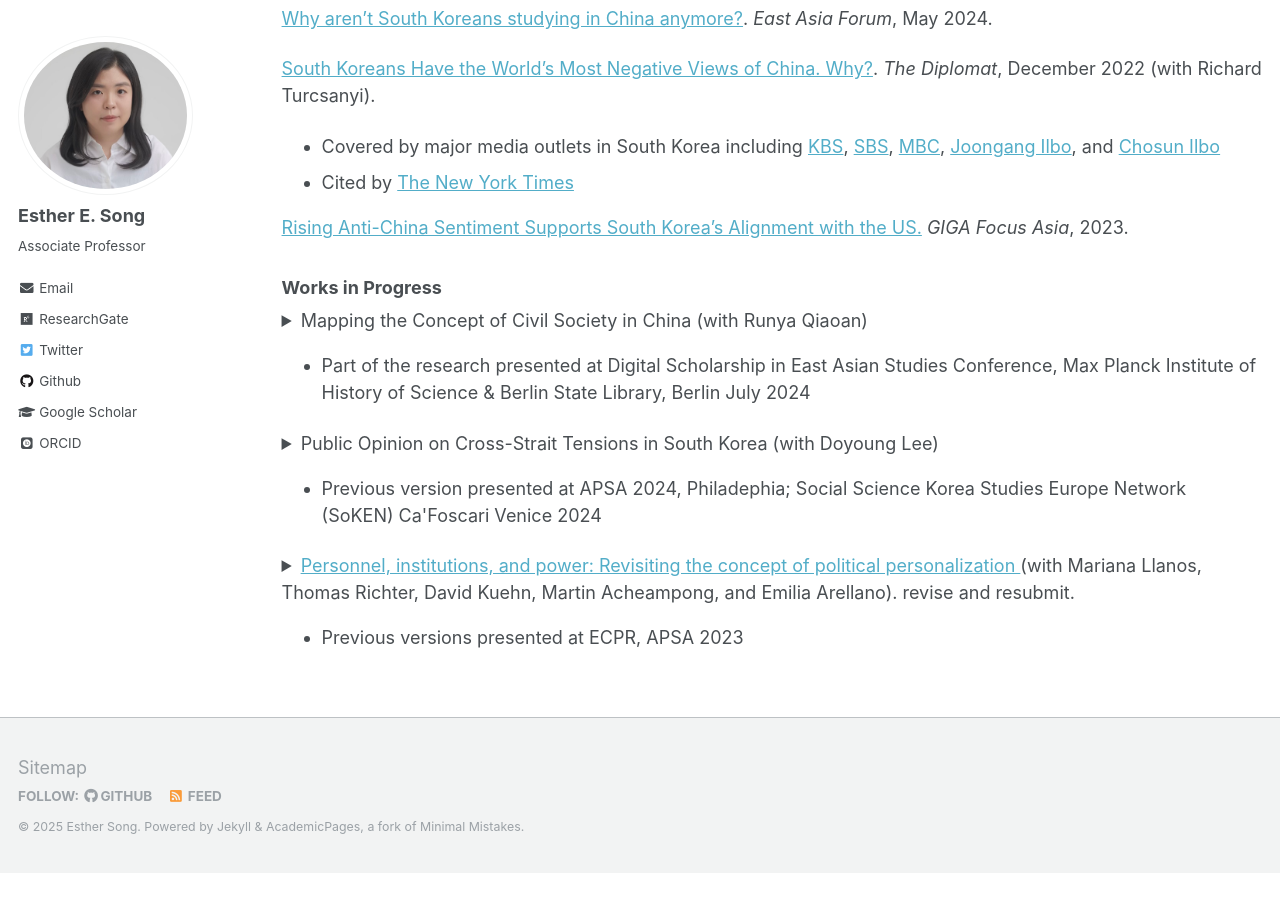
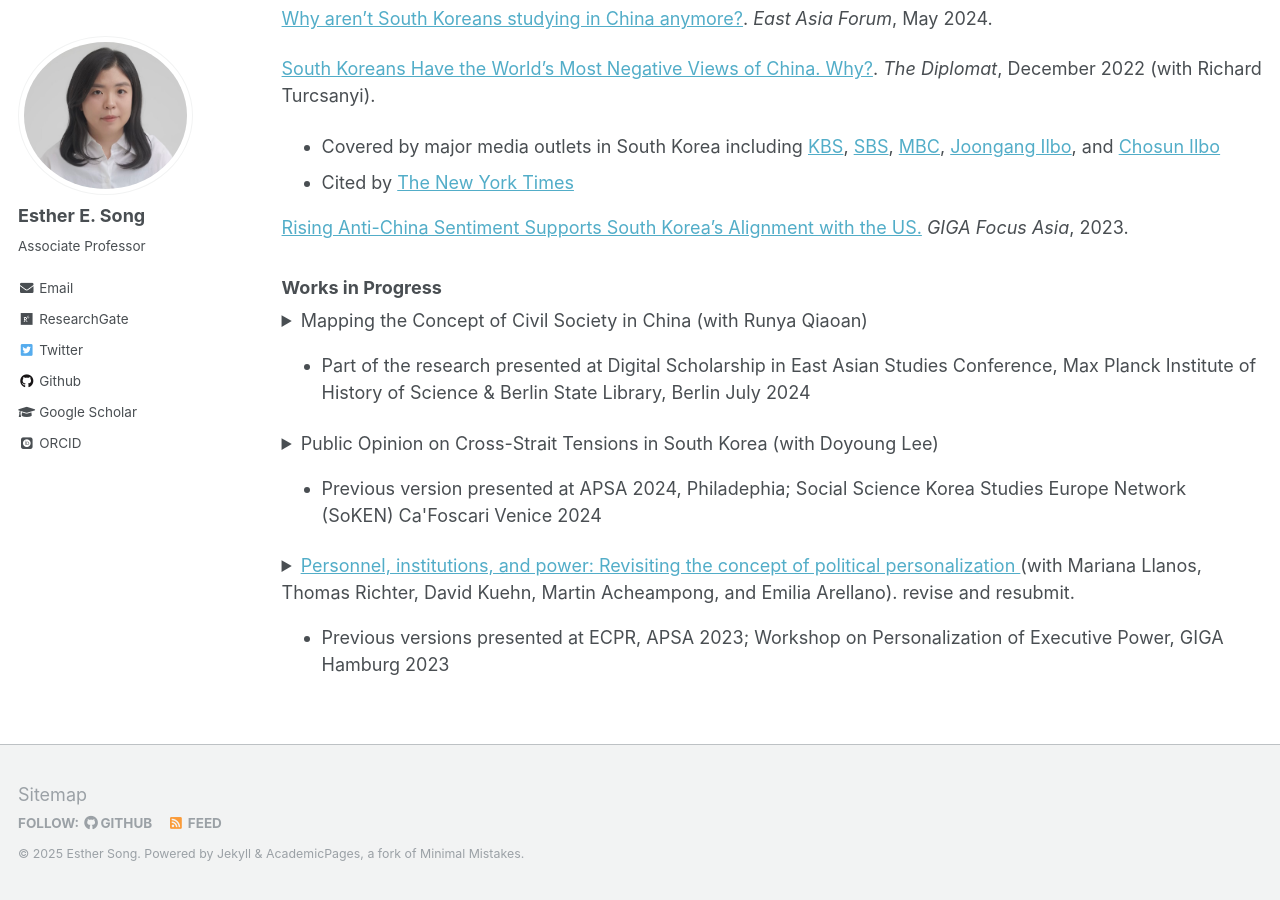
Before and after one commit to ehsong/ehsong.github.io, a Jekyll site: the page built from _pages/research.md, in a window 1280 px wide and 900 px high, scrolled down 2310 px. Built offline with Jekyll 4.4.1, drawn with Linux system fonts in a browser that asks for light colours; some web fonts are replaced; before the commit the page ends 3183 px from its top, so only the background shows below that.

Commit message:
Update research.md

```diff
--- a/_pages/research.md
+++ b/_pages/research.md
@@ -63,4 +63,4 @@
 
 <details style="display:inline"><summary>Public Opinion on Cross-Strait Tensions in South Korea (with Doyoung Lee)</summary><br><p>South Korea has established a security alliance with the United States, yet its principal trading partner is China. This three-way association poses challenging foreign policy decisions for South Korea, particularly amid the backdrop of the intense rivalry between the United States and China. One of the dilemmas involves aligning with the U.S. and Taiwan concerning military tensions in the Taiwan Strait. This decision is not only shaped by national interests but also by domestic factors such as public sentiment. This article explores South Korean public attitudes toward the escalating tensions between the U.S. and China over Taiwan, aiming to provide insight into the factors influencing their preferences. The analysis relies on data from social media, news sources, and surveys.</p></details><ul><li><p>Previous version presented at APSA 2024, Philadephia; Social Science Korea Studies Europe Network (SoKEN) Ca'Foscari Venice 2024</p></li></ul>
 
-<details style="display:inline"><summary><a href="https://pure.giga-hamburg.de/ws/files/49507624/WP-339.pdf" target="_blank">Personnel, institutions, and power: Revisiting the concept of political personalization </a>(with Mariana Llanos, Thomas Richter, David Kuehn, Martin Acheampong, and Emilia Arellano). revise and resubmit.</summary></details><ul><li><p> Previous versions presented at ECPR, APSA 2023</p></li></ul>
+<details style="display:inline"><summary><a href="https://pure.giga-hamburg.de/ws/files/49507624/WP-339.pdf" target="_blank">Personnel, institutions, and power: Revisiting the concept of political personalization </a>(with Mariana Llanos, Thomas Richter, David Kuehn, Martin Acheampong, and Emilia Arellano). revise and resubmit.</summary></details><ul><li><p> Previous versions presented at ECPR, APSA 2023; Workshop on Personalization of Executive Power, GIGA Hamburg 2023</p></li></ul>
```
